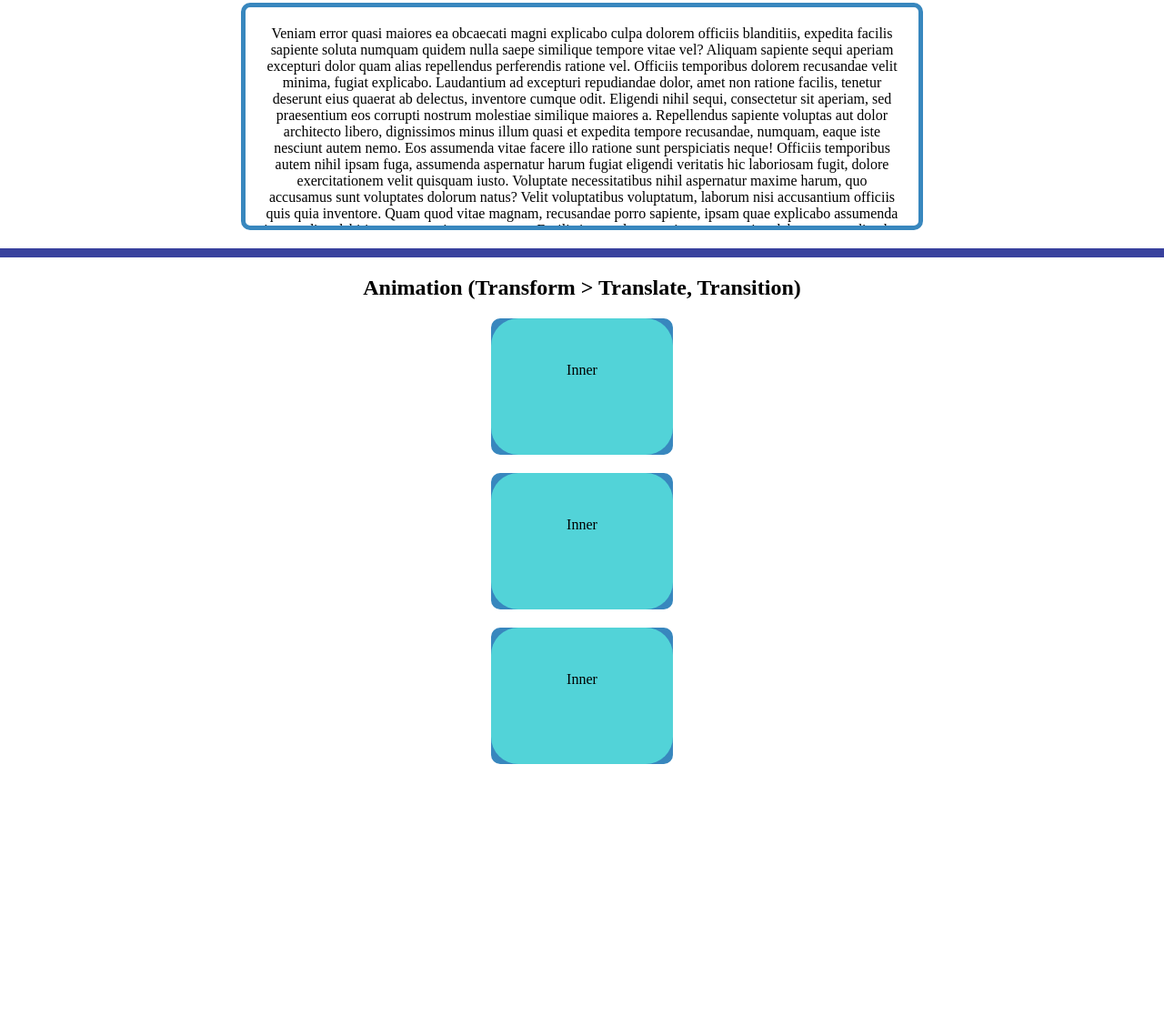
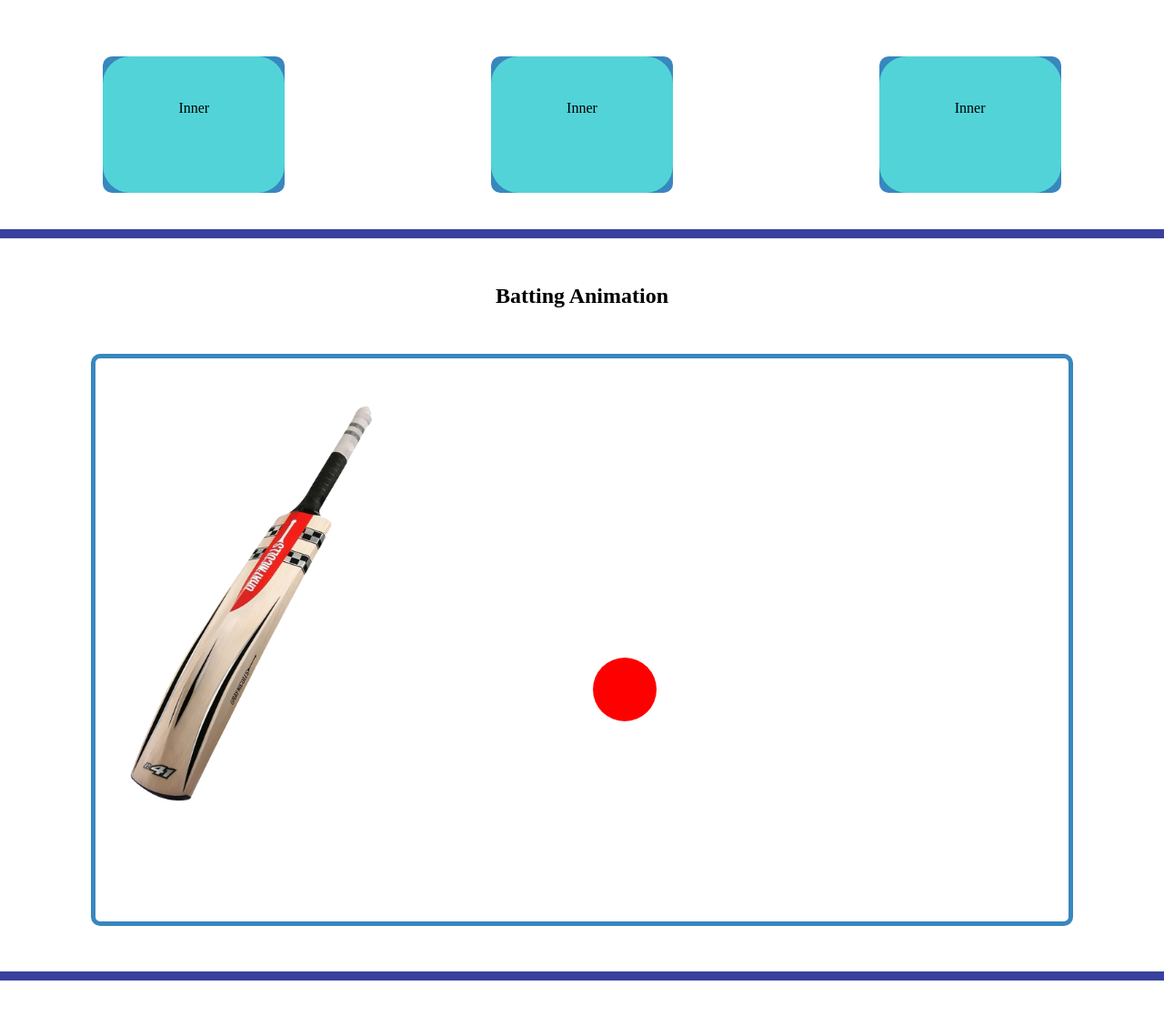
Before and after one commit to HironmoyRay/Exploring-CSS3, a plain HTML site: page index.html in a window 1280 px wide. Shown: the part 721-1838 px from the top of the page at 91% size. Before the commit the page ends 1601 px from the top, so only its background shows below. Drawn offline with Linux system fonts and the light colour scheme.

Commit message:
Animation Section Added (Bat & Ball)

```diff
--- a/index.html
+++ b/index.html
@@ -18,7 +18,7 @@
             Over Flow
         </h2>
         <section class=" overflow">
-            <div class="content description ellipse-container">
+            <div class="content  ellipse-container">
                 <h3>Uses of Ellipse (Text Overflow)</h3>
                 <p title="Lorem, ipsum dolor sit amet consectetur
                 adipisicing elit. Rem praesentium in totam laboriosam nihil autem voluptatum alias." id="ellipse"
@@ -84,7 +84,7 @@
 
         </section>
         <hr>
-        <section class="animation">
+        <section class="trantion">
             <h2>Animation (Transform > Translate, Transition)</h2>
             <div class="box-container">
                 <div class="box outer-box">
@@ -104,7 +104,17 @@
                 </div>
             </div>
         </section>
+        <hr>
+        <section class="animation">
+            <h2>Batting Animation</h2>
+            <div class="animation-container">
+                <img id="bat" src="images/bat-removebg-preview.png" alt="">
+                <div class="ball"></div>
+            </div>
+        </section>
+        <hr>
     </main>
+
 </body>
 
 </html>
--- a/styles/style.css
+++ b/styles/style.css
@@ -6,13 +6,15 @@
   margin: 20px auto;
 }
 .description {
-  width: 700px;
+  width: 350px;
   margin: 0 auto;
   padding: 20px;
   border-radius: 10px;
   border: 5px solid #3887be;
 }
-
+h2 {
+  margin-top: 50px;
+}
 hr {
   border: 5px solid #38419d;
 }
@@ -20,16 +22,18 @@ hr {
 /* /////////////////////////////////////////////////////////////////////////// */
 /* Overflow Sections */
 /* /////////////////////////////////////////////////////////////////////////// */
+.overflow {
+  display: flex;
+}
 #ellipse {
   width: 300px;
-  border: 3px solid #52d3d8;
+  border: 4px solid #3887be;
 }
 .ellipse {
   white-space: nowrap;
   overflow: hidden;
   text-overflow: ellipsis;
 }
-
 .para-1 {
   height: 200px;
   overflow: scroll;
@@ -41,8 +45,13 @@ hr {
 }
 
 /* ////////////////////////////////////////////////////////////////////////// */
-/* Animation Section  */
+/* Transition Section  */
 /* ////////////////////////////////////////////////////////////////////////// */
+
+.box-container {
+  display: flex;
+  margin-top: 100px;
+}
 .box {
   width: 200px;
   height: 150px;
@@ -60,10 +69,46 @@ hr {
 }
 .inner-box p {
   padding: 3rem;
+  margin: 0px;
 }
 .outer-box:hover {
   transform: scale(0.75);
 }
 .outer-box:hover .inner-box {
-  transform: translateX(300px) scale(1.5);
+  transform: translatey(-100px) scale(1.5);
 }
+
+/* ////////////////////////////////////////////////////////////////////////// */
+/* Animation Section  */
+/* ////////////////////////////////////////////////////////////////////////// */
+
+.animation-container {
+  margin: 50px 100px;
+  padding: 20px;
+  text-align: left;
+  border-radius: 10px;
+  border: 5px solid #3887be;
+}
+.animation-container:hover #bat {
+  transform: rotate(-60deg);
+  transform-origin: top right;
+}
+.animation-container:hover .ball {
+  transform: translate(690px, -327px);
+}
+
+#bat {
+  width: 300px;
+  transition: transform 0.25s ease-in;
+}
+.ball {
+  width: 70px;
+  height: 70px;
+  margin: 0px;
+  background-color: red;
+  border-radius: 50%;
+  position: relative;
+  left: 527px;
+  bottom: 200px;
+  transition: transform 0.5s ease-out.25s;
+}
```
Also changed, not shown: images/bat-removebg-preview.png (added), images/bat.jpg (added).
